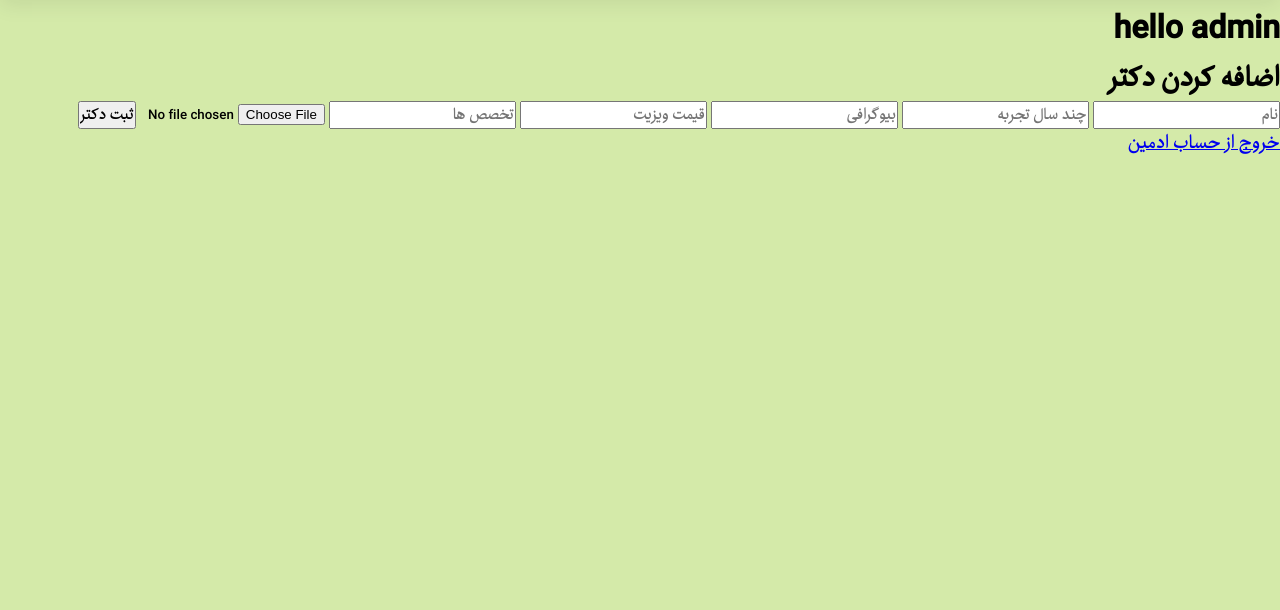
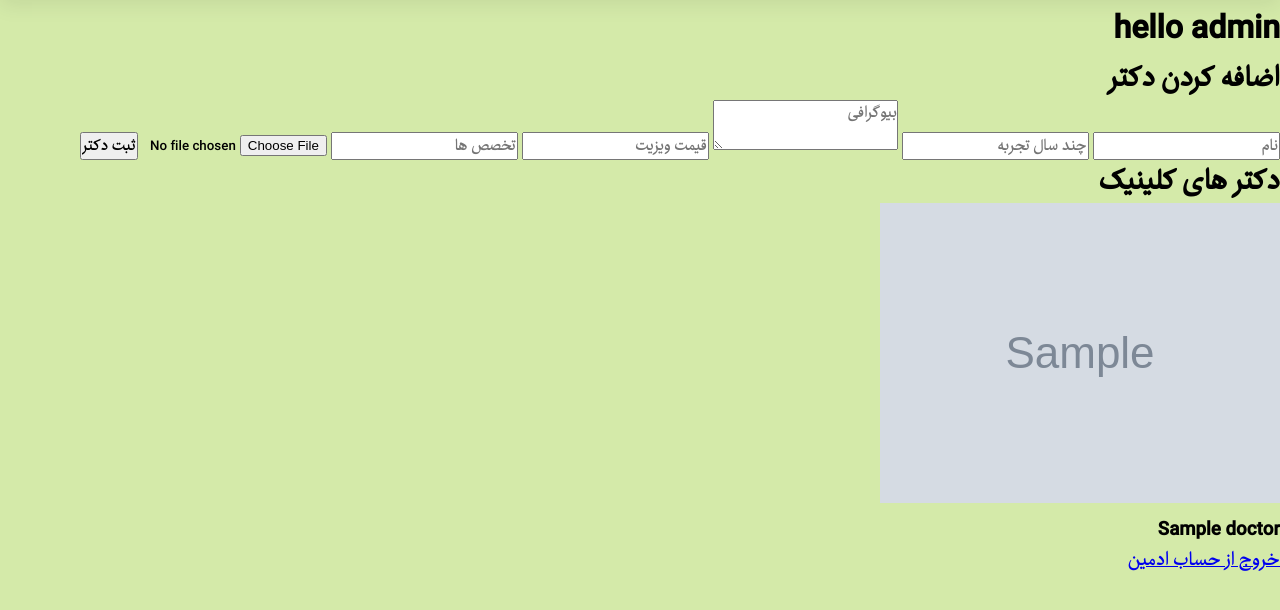
Before and after one commit to vanderland-red/Medical-Clinic, a Flask app: page /admin/dashboard in a window 1280 px wide. Shown: the part 150-760 px from the top of the page. Run offline with Flask 3, Linux system fonts and the light colour scheme; a user stored in the database is signed in; tables that the repository leaves empty hold one stand-in row (values such as "Sample post"); grey boxes marked "Sample" are stand-in pictures; grey boxes are pictures that could not be loaded.

Commit message:
append Doctors in admin page and turn page

```diff
--- a/blueprints/admin.py
+++ b/blueprints/admin.py
@@ -49,39 +49,40 @@ def logout():
 #====================
 @bp.route("/dashboard", methods=['GET', 'POST'])
 def dashboard ():
-    if request.method == "POST":
+    if request.method == "GET" :
+        doctors = Doctor.query.all()
+        return render_template("admin/admin_dashboard.html", doctors=doctors)
 
-        doctor_name = request.form.get("doctor_name").strip()
-        experience_years = request.form.get("experience_years").strip()
-        biography = request.form.get("biography").strip()
-        visit_price = request.form.get("visit_price").strip()
-        specials = request.form.get("specials").strip()
 
-        profile_image = request.files.get("profile_image")
+    doctor_name = request.form.get("doctor_name").strip()
+    experience_years = request.form.get("experience_years").strip()
+    biography = request.form.get("biography").strip()
+    visit_price = request.form.get("visit_price").strip()
+    specials = request.form.get("specials").strip()
 
-        doctor = Doctor(
-            doctor_name=doctor_name,
-            experience_years=experience_years,
-            biography=biography,
-            visit_price=visit_price,
-            specials=specials
-        )
+    profile_image = request.files.get("profile_image")
 
-        db.session.add(doctor)
+    doctor = Doctor(
+        doctor_name=doctor_name,
+        experience_years=experience_years,
+        biography=biography,
+        visit_price=visit_price,
+        specials=specials
+    )
+
+    db.session.add(doctor)
+    db.session.commit()
+
+    if profile_image and profile_image.filename != "":
+
+        filename = secure_filename(profile_image.filename)
+
+        profile_image.save(os.path.join("static", "doctor_profile", filename))
+
+        doctor.profile_image = filename # چون یدونه عکس هستش
+
         db.session.commit()
 
-        if profile_image and profile_image.filename != "":
+    flash("دکتر با موفقیت ثبت شد.", "success")
 
-            filename = secure_filename(profile_image.filename)
-
-            profile_image.save(os.path.join("static", "doctor_profile", filename))
-
-            doctor.profile_image = filename
-
-            db.session.commit()
-
-        flash("دکتر با موفقیت ثبت شد.", "success")
-
-        return redirect(url_for("admin.dashboard"))
-
-    return render_template("admin/admin_dashboard.html")
+    return redirect(url_for("admin.dashboard"))
--- a/blueprints/general.py
+++ b/blueprints/general.py
@@ -1,4 +1,5 @@
 from flask import Blueprint,render_template
+from models.tables import Doctor
 
 bp = Blueprint('general', __name__)
 
@@ -8,4 +9,5 @@ def home ():
 
 @bp.route("/taking_turn")
 def taking_turn ():
-    return render_template("taking_turn.html")
+    doctors = Doctor.query.all()
+    return render_template("taking_turn.html", doctors=doctors)
--- a/templates/admin/admin_dashboard.html
+++ b/templates/admin/admin_dashboard.html
@@ -14,7 +14,7 @@
             <input type="hidden" name="csrf_token" value="{{ csrf_token() }}">
             <input type="text" name="doctor_name" placeholder="نام">
             <input type="number" name="experience_years" placeholder="چند سال تجربه">
-            <input type="text" name="biography" placeholder="بیوگرافی">
+            <textarea name="biography" placeholder="بیوگرافی"></textarea>
             <input type="number" name="visit_price" placeholder="قیمت ویزیت">
             <input type="text" name="specials" placeholder="تخصص ها">
             <input type="file" name="profile_image">
@@ -25,6 +25,35 @@
     </section>
 
 
+
+    <section class="site-doctors">
+
+        <h2>دکتر های کلینیک</h2>
+
+        <div class="doctors-parent-admin">
+
+            {% for doctor in doctors %}
+
+            <div class="doctor-box">
+
+                <div class="doctor-image">
+                    <img src="{{ url_for('static', filename='doctor_profile/' ~ doctor.profile_image) }}"
+                        alt="{{ doctor.doctor_name }}">
+                </div>
+
+                <div class="doctor-info">
+                    <h3>{{ doctor.doctor_name }}</h3>
+                </div>
+
+            </div>
+
+            {% endfor %}
+
+        </div>
+
+    </section>
+
+
 <a href="{{ url_for('admin.logout') }}">خروج از حساب ادمین</a>
 
 
```
Also changed, not shown: templates/taking_turn.html (+25 -0 lines), static/doctor_profile/98efeb0d385642ff83da424df46155e1.jpg (added), static/doctor_profile/e72aefbcd5953e0f.jpeg (added).
